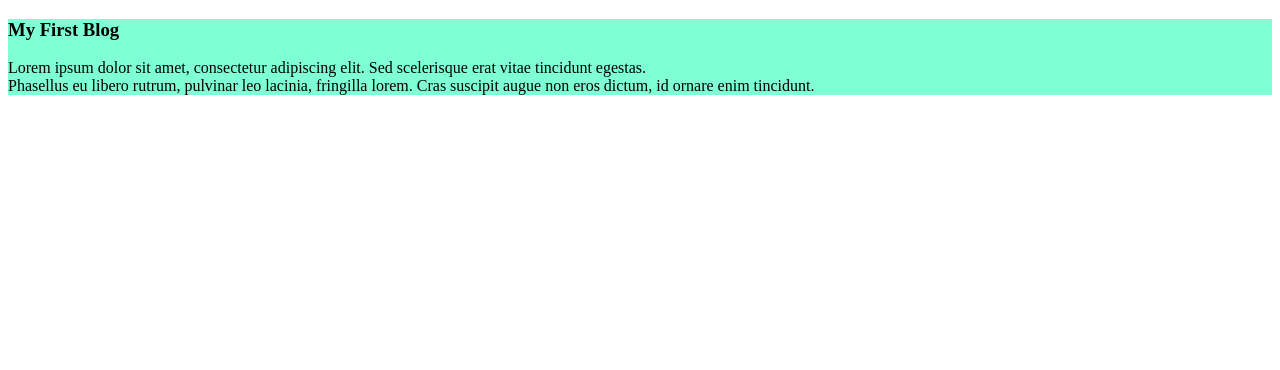
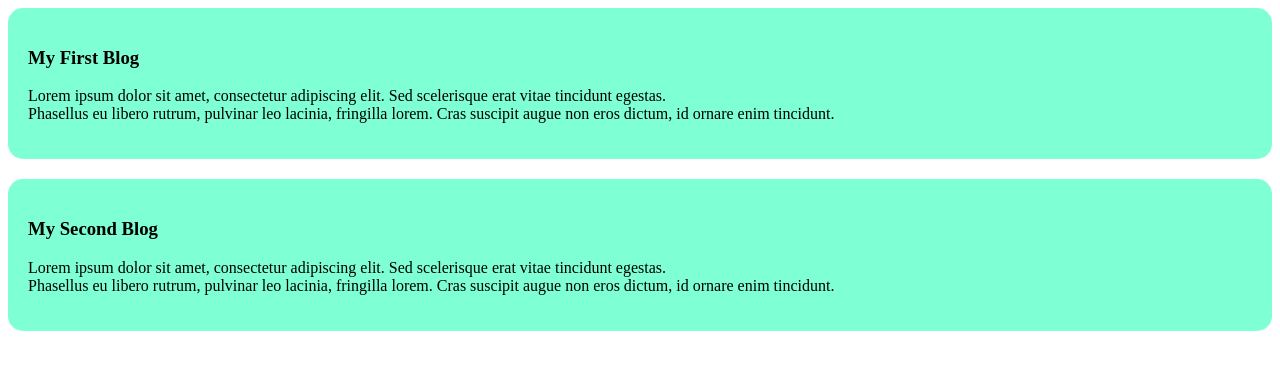
Before and after one commit to mofaqkhayrul43-dev/web-dev-practice, a plain HTML site: page index.html in a window 1280 px wide. Drawn offline with Linux system fonts and the light colour scheme.

Commit message:
Second blog added

```diff
--- a/index.html
+++ b/index.html
@@ -5,15 +5,22 @@
     <meta name="viewport" content="width=device-width, initial-scale=1.0">
     <title>My First Github Repo</title>
     <link rel="stylesheet" href="styles/blog.css">
-    <div>
+</head>
+<body>
+   <div class="first">
 
         <h3>My First Blog</h3>
         <p>Lorem ipsum dolor sit amet, consectetur adipiscing elit. Sed scelerisque erat vitae tincidunt egestas. <br>
             Phasellus eu libero rutrum, pulvinar leo lacinia, fringilla lorem. Cras suscipit augue non eros dictum, id ornare enim tincidunt.</p>
 
     </div>
-</head>
-<body>
 
+    <div class="second">
+
+        <h3>My Second Blog</h3>
+        <p>Lorem ipsum dolor sit amet, consectetur adipiscing elit. Sed scelerisque erat vitae tincidunt egestas. <br>
+            Phasellus eu libero rutrum, pulvinar leo lacinia, fringilla lorem. Cras suscipit augue non eros dictum, id ornare enim tincidunt.</p>
+
+    </div>
 </body>
 </html>
--- a/styles/blog.css
+++ b/styles/blog.css
@@ -1,5 +1,6 @@
 div {
 background-color: aquamarine;
-
-
+margin-bottom: 20px;
+padding: 20px;
+border-radius: 15px;
 }
```
